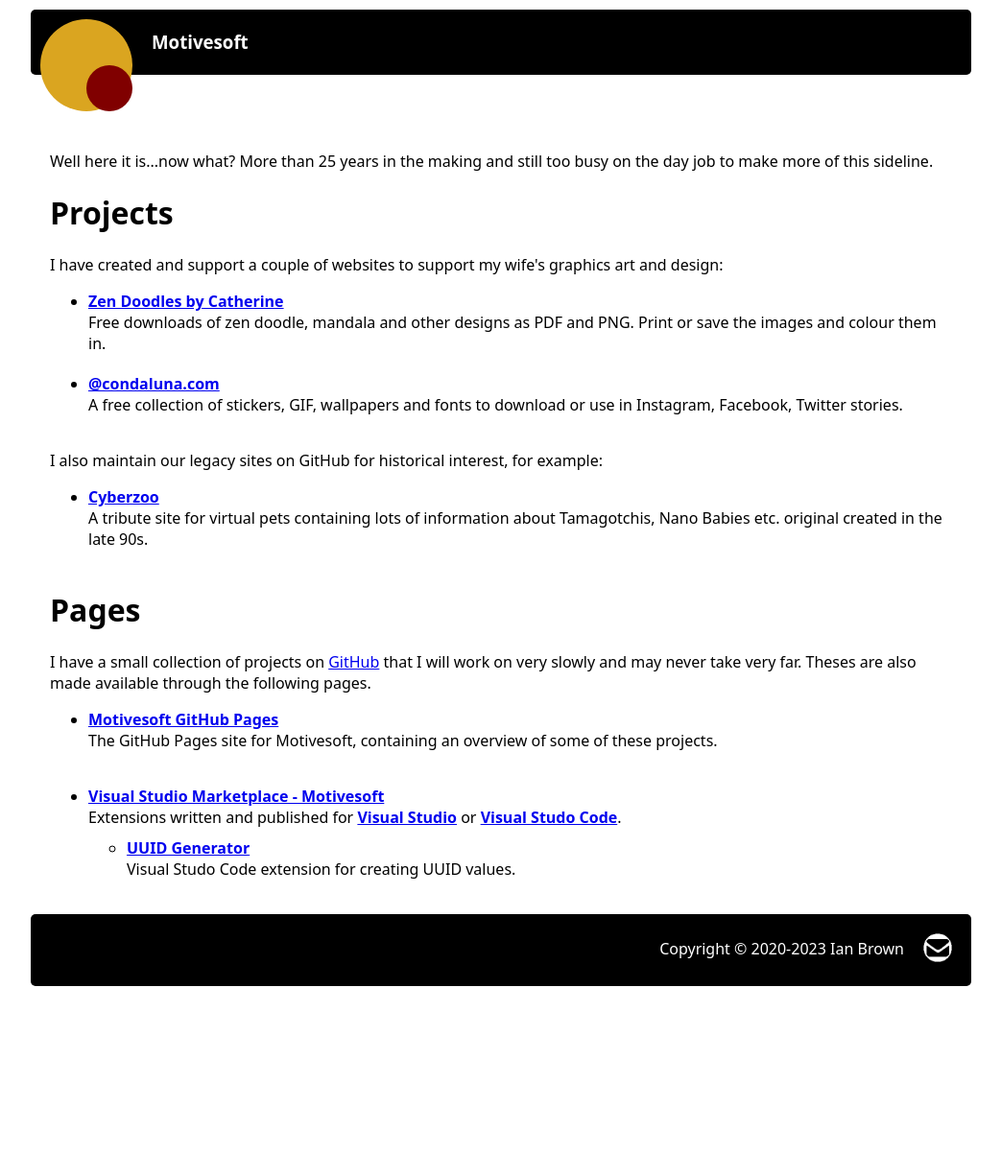
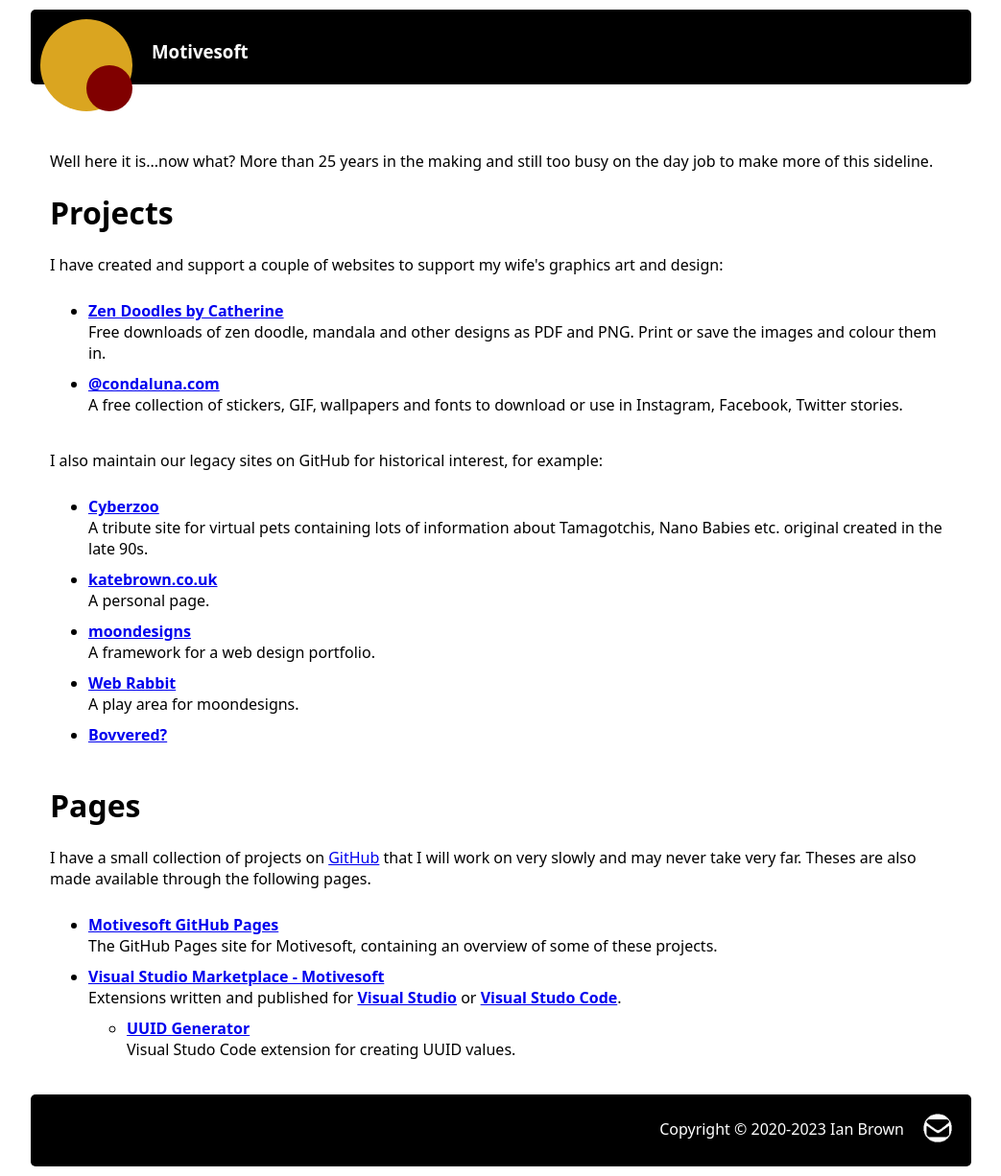
Before and after one commit to Motivesoft/motivesoft.co.uk, a PHP site: page / in a window 1280 px wide. Shown: the whole page at 96% size, without its empty margins (118-1161 px from the left). Before the commit the page ends 1028 px from the top, so only its background shows below. Run offline with PHP 8.4, Linux system fonts and the light colour scheme.

Commit message:
GEN-12 Add extra sites

```diff
--- a/index.html
+++ b/index.html
@@ -44,13 +44,20 @@
         <ul>
             <li><a href="https://zendoodlesbycatherine.com">Zen Doodles by Catherine</a><br>
                 Free downloads of zen doodle, mandala and other designs as PDF and PNG. Print or save the images and colour them in.</li>
-            <li style="padding-top: 20px;"><a href="https://condaluna.com">@condaluna.com</a><br>
+            <li><a href="https://condaluna.com">@condaluna.com</a><br>
                 A free collection of stickers, GIF, wallpapers and fonts to download or use in Instagram, Facebook, Twitter stories.</li>
         </ul>
         <p style="padding-top: 20px;">I also maintain our legacy sites on GitHub for historical interest, for example:</p>
         <ul>
             <li><a href="https://motivesoft.github.io/cyberzoo">Cyberzoo</a><br>
                 A tribute site for virtual pets containing lots of information about Tamagotchis, Nano Babies etc. original created in the late 90s.</li>
+            <li><a href="https://motivesoft.github.io/katebrown.co.uk">katebrown.co.uk</a><br>
+                A personal page.</li>
+            <li><a href="https://motivesoft.github.io/moondesigns.co.uk">moondesigns</a><br>
+                A framework for a web design portfolio.</li>
+            <li><a href="https://motivesoft.github.io/webrabbit.co.uk">Web Rabbit</a><br>
+                A play area for moondesigns.</li>
+            <li><a href="https://motivesoft.github.io/bovvered.eu">Bovvered?</a></li>
             </ul>
         <h1 style="padding-top: 20px;">Pages</h1>
         <p>I have a small collection of projects on <a href="https://github.com/Motivesoft">GitHub</a> that I will work on very slowly and may never take very far.
@@ -58,11 +65,9 @@
         <ul>
             <li><a href="https://motivesoft.github.io">Motivesoft GitHub Pages</a><br>
                 The GitHub Pages site for Motivesoft, containing an overview of some of these projects.</li>
-        </ul>
-        <ul style="padding-top: 20px;">
             <li><a href="https://marketplace.visualstudio.com/publishers/Motivesoft">Visual Studio Marketplace - Motivesoft</a><br>
                 Extensions written and published for <a href="https://visualstudio.microsoft.com/vs/">Visual Studio</a> or <a href="https://code.visualstudio.com/">Visual Studo Code</a>.</li>
-            <li style="list-style-type: none; padding-top: 10px;">
+            <li style="list-style-type: none; padding-top: 0px;">
                 <ul>
                     <li><a href="https://marketplace.visualstudio.com/items?itemName=motivesoft.vscode-uuid-generator">UUID Generator</a><br>
                         Visual Studo Code extension for creating UUID values.</li>
--- a/style.css
+++ b/style.css
@@ -41,6 +41,10 @@ main {
   padding: 20px;
 }
 
+li {
+  padding-top: 10px;
+}
+
 li a {
   font-weight: bold;
 }
```
Lines whose indentation alone changed are shown as unchanged.
